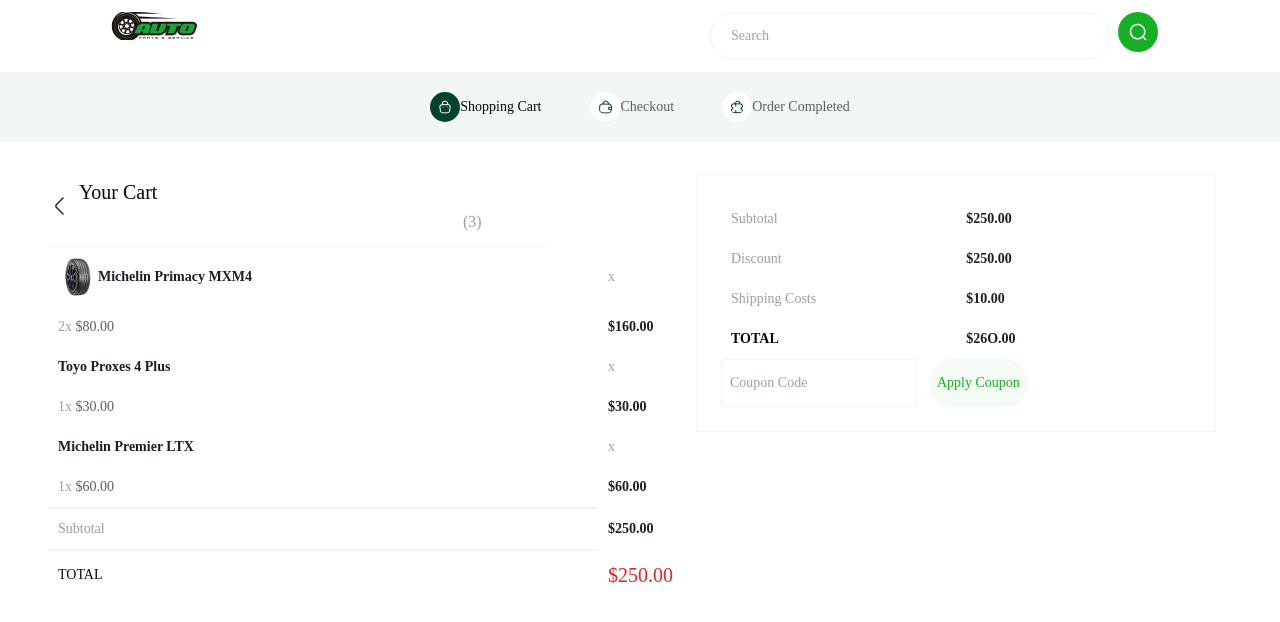
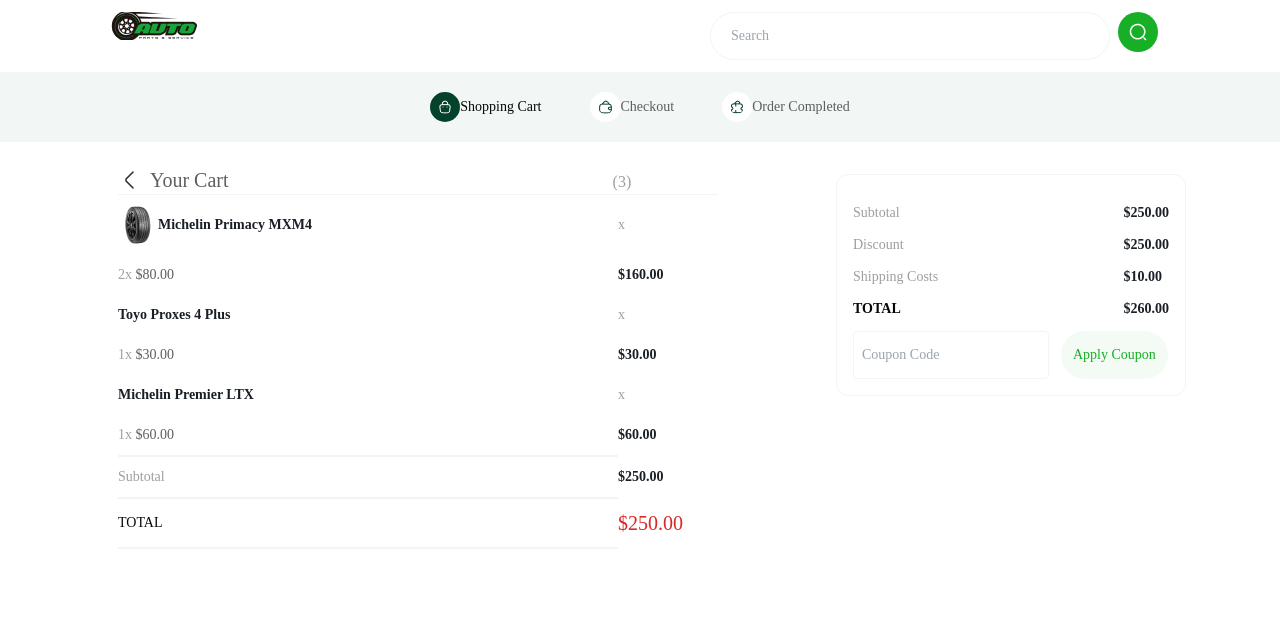
Before and after one commit to favouridoko1/hng-task2-frontend, a React (Vite) app: page /cart in a window 1280 px wide. Shown: the top 622 px of the page. Built offline with nearby package versions, Linux system fonts and the light colour scheme.

Commit message:
Commiting changes

```diff
--- a/src/Components/CartPage/Cart.jsx
+++ b/src/Components/CartPage/Cart.jsx
@@ -79,8 +79,8 @@ const Cart = () => {
                 className="font-light mr-2 text-grey cursor-pointer"
               />
             </figure>
-            <h2 className="text-xl text-topSelling my-3">
-              Your Cart{" "}
+            <h2 className="text-xl text-topSellin text-nowrap">
+              Your Cart
               <span className="ml-96 text-base text-fontColor">(3)</span>
             </h2>
           </li>
@@ -92,7 +92,7 @@ const Cart = () => {
                 </figure>
                 <span className="">Michelin Primacy MXM4</span>
               </td>
-              <td className="text-fontColor font-light">x</td>
+              <td className="text-fontColor font-light ">x</td>
             </tr>
             <tr>
               <td className="text-filterFont font-normal">
@@ -120,7 +120,7 @@ const Cart = () => {
               </td>
               <td>$60.00</td>
             </tr>
-              <hr />
+            <hr />
             <tr>
               <td className="text-fontColor font-light">Subtotal</td>
               <td>$250.00</td>
@@ -130,33 +130,33 @@ const Cart = () => {
               <td className="text-topSelling text-sm font-normal">TOTAL</td>
               <td className="text-red text-xl font-normal">$250.00</td>
             </tr>
+            <hr />
           </table>
         </ul>
-        <div className="borders my-8 checkoutButtonContainer">
-          <table className="text-sm font-semibold text-black">
-            <tr>
-              <td className="text-fontColor font-light">Subtotal</td>
-              <td>$250.00</td>
-            </tr>
-            <tr>
-              <td className="text-fontColor font-light">Discount</td>
-              <td>$250.00</td>
-            </tr>
-            <tr>
-              <td className="text-fontColor font-light">Shipping Costs</td>
-              <td>$10.00</td>
-            </tr>
-            <tr>
-              <td className="text-topSelling font-bold">TOTAL</td>
-              <td>$26O.00</td>
-            </tr>
-          </table>
+        <div className="borders rounded-xl my-8 checkoutButtonContainer p-4">
+          <ul className="text-sm font-semibold text-black flex justify-between">
+            <li>
+              <li className="text-fontColor font-light my-3">Subtotal</li>
+              <li className="text-fontColor font-light my-3">Discount</li>
+              <li className="text-fontColor font-light my-3">Shipping Costs</li>
+              <li className="text-topSelling font-bold my-3">TOTAL</li>
+            </li>
+            <li>
+              <li className="my-3">$250.00</li>
+              <li className="my-3">$250.00</li>
+              <li className="my-3">$10.00</li>
+              <li className="my-3">$260.00</li>
+            </li>
+          </ul>
           <div className="flex">
-          <input type="text" placeholder="Coupon Code" className="h-12 px-2 outline-none borders rounded mr-3" />
-          <button className="bg-lightGreen text-green text-sm font-normal rounded-3xl px-2">
-           Apply Coupon
-          </button>
-
+            <input
+              type="text"
+              placeholder="Coupon Code"
+              className="h-12 px-2 outline-none borders rounded mr-3"
+            />
+            <button className="bg-lightGreen text-green text-sm font-medium rounded-full text-nowrap px-3">
+              Apply Coupon
+            </button>
           </div>
         </div>
       </div>
--- a/src/Components/CartPage/cart.css
+++ b/src/Components/CartPage/cart.css
@@ -1,6 +1,11 @@
+hr {
+    border: 1px solid #F4F4F4;
+
+}
+
 .bdBottom {
     border-bottom: 1px solid #F4F4F4;
-    width: 500px;
+    /* width: 500px; */
 }
 
 .borders {
@@ -28,8 +33,8 @@ th {
 
 th,
 td {
-    width: 350px;
-    padding: 10px
+    width: 500px;
+    padding: 10px 0;
 }
 
 .yourCartContainer {
@@ -37,16 +42,12 @@ td {
 }
 
 .checkoutButtonContainer {
-    width: 520px;
-    padding: 24px;
-    margin-right: 40px;
+    width: 350px;
+    /* padding: 24px; */
+    /* margin-right: 80px; */
 }
 
-hr {
-    border: 1px solid #F4F4F4;
-    width: 550px;
 
-}
 
 
 @media screen and (max-width: 830px) {
```
